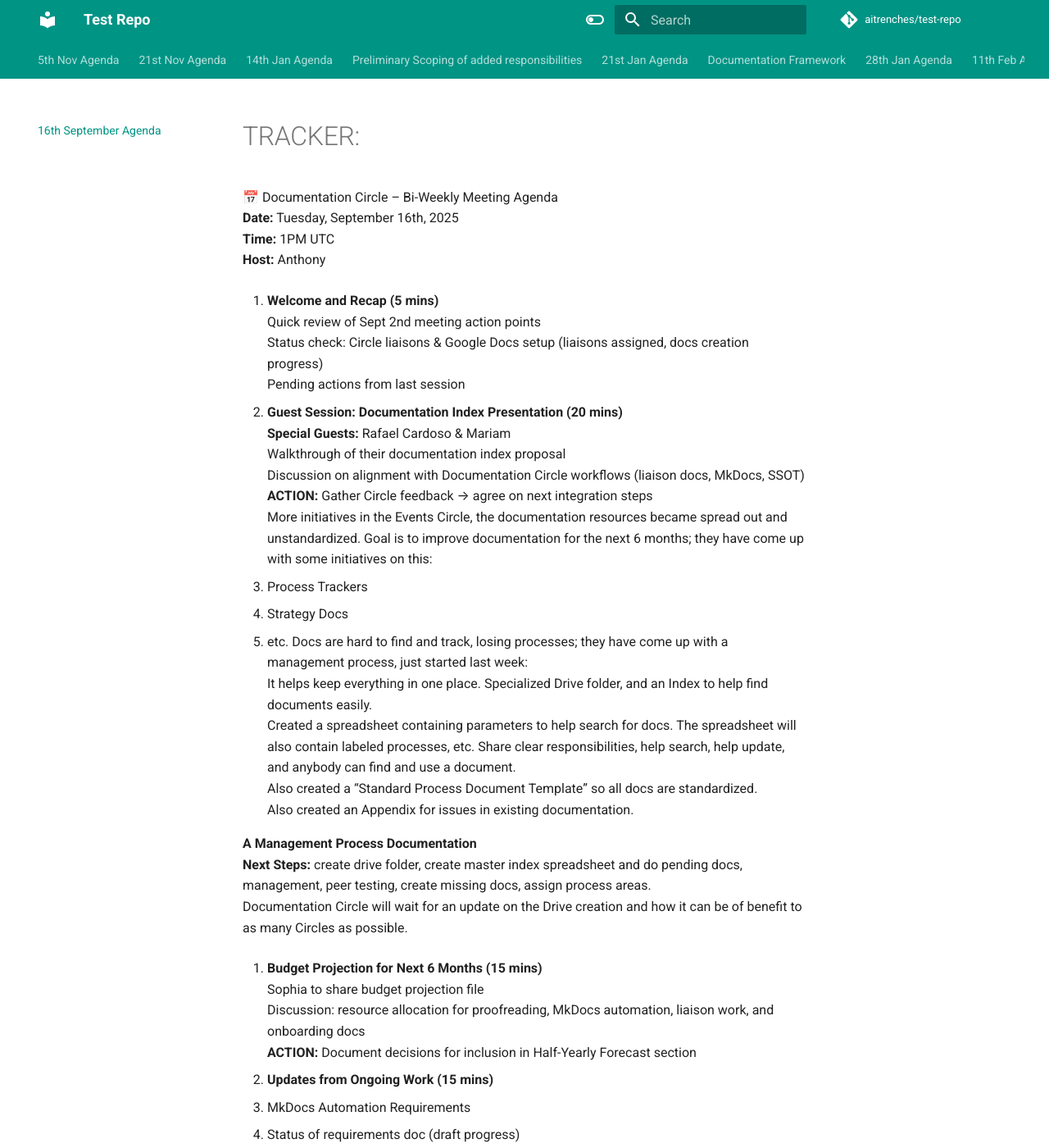
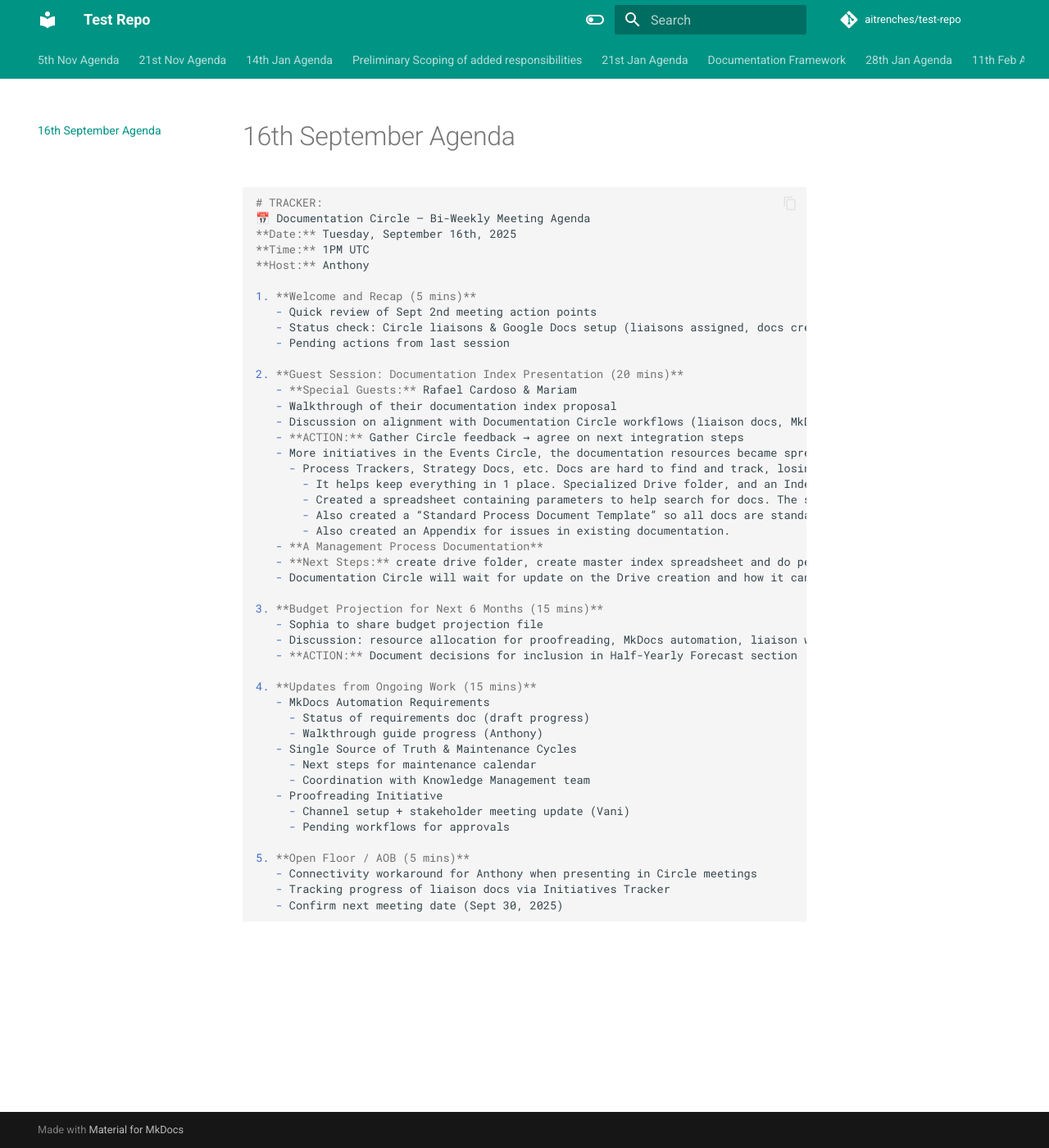
Before and after one commit to aitrenches/test-repo, an MkDocs documentation site: the page built from docs/16th-september-agenda.md, in a window 1280 px wide and 1400 px high. Shown: the whole window at 82% size. Built offline with MkDocs 1.6.1 and Material for MkDocs 9.7.7, drawn with Linux system fonts in a browser that asks for light colours; comment, search, counter and statistics services are not loaded; some of the changed text lies outside the part shown.

Commit message:
Update: 16th September Agenda

````diff
--- a/docs/16th-september-agenda.md
+++ b/docs/16th-september-agenda.md
@@ -1,3 +1,4 @@
+```markdown
 # TRACKER:
 📅 Documentation Circle – Bi-Weekly Meeting Agenda
 **Date:** Tuesday, September 16th, 2025
@@ -5,45 +6,43 @@
 **Host:** Anthony
 
 1. **Welcome and Recap (5 mins)**
-   Quick review of Sept 2nd meeting action points
-   Status check: Circle liaisons & Google Docs setup (liaisons assigned, docs creation progress)
-   Pending actions from last session
+   - Quick review of Sept 2nd meeting action points
+   - Status check: Circle liaisons & Google Docs setup (liaisons assigned, docs creation progress)
+   - Pending actions from last session
 
 2. **Guest Session: Documentation Index Presentation (20 mins)**
-   **Special Guests:** Rafael Cardoso & Mariam
-   Walkthrough of their documentation index proposal
-   Discussion on alignment with Documentation Circle workflows (liaison docs, MkDocs, SSOT)
-   **ACTION:** Gather Circle feedback → agree on next integration steps
-   More initiatives in the Events Circle, the documentation resources became spread out and unstandardized. Goal is to improve documentation for the next 6 months; they have come up with some initiatives on this:
-   - Process Trackers
-   - Strategy Docs
-   - etc. Docs are hard to find and track, losing processes; they have come up with a management process, just started last week:
-     It helps keep everything in one place. Specialized Drive folder, and an Index to help find documents easily.
-   Created a spreadsheet containing parameters to help search for docs. The spreadsheet will also contain labeled processes, etc. Share clear responsibilities, help search, help update, and anybody can find and use a document.
-   Also created a “Standard Process Document Template” so all docs are standardized.
-   Also created an Appendix for issues in existing documentation.
-
-   **A Management Process Documentation**
-   **Next Steps:** create drive folder, create master index spreadsheet and do pending docs, management, peer testing, create missing docs, assign process areas.
-   Documentation Circle will wait for an update on the Drive creation and how it can be of benefit to as many Circles as possible.
+   - **Special Guests:** Rafael Cardoso & Mariam
+   - Walkthrough of their documentation index proposal
+   - Discussion on alignment with Documentation Circle workflows (liaison docs, MkDocs, SSOT)
+   - **ACTION:** Gather Circle feedback → agree on next integration steps
+   - More initiatives in the Events Circle, the documentation resources became spread out and unstandardized. Goal is to improve documentation for the next 6 months, they have come up with some initiatives on this:
+     - Process Trackers, Strategy Docs, etc. Docs are hard to find and track, losing processes, they have come up with a management process, just started last week:
+       - It helps keep everything in 1 place. Specialized Drive folder, and an Index to help find documents easily.
+       - Created a spreadsheet containing parameters to help search for docs. The spreadsheet will also contain labeled processes etc. Share clear responsibilities, help search, help update and anybody can find and use a document.
+       - Also created a “Standard Process Document Template” so all docs are standardized.
+       - Also created an Appendix for issues in existing documentation.
+   - **A Management Process Documentation**
+   - **Next Steps:** create drive folder, create master index spreadsheet and do pending docs, management, peer testing, create missing docs, assign process areas.
+   - Documentation Circle will wait for update on the Drive creation and how it can be of benefit to as many Circles as possible.
 
 3. **Budget Projection for Next 6 Months (15 mins)**
-   Sophia to share budget projection file
-   Discussion: resource allocation for proofreading, MkDocs automation, liaison work, and onboarding docs
-   **ACTION:** Document decisions for inclusion in Half-Yearly Forecast section
+   - Sophia to share budget projection file
+   - Discussion: resource allocation for proofreading, MkDocs automation, liaison work, and onboarding docs
+   - **ACTION:** Document decisions for inclusion in Half-Yearly Forecast section
 
 4. **Updates from Ongoing Work (15 mins)**
    - MkDocs Automation Requirements
-   - Status of requirements doc (draft progress)
-   - Walkthrough guide progress (Anthony)
+     - Status of requirements doc (draft progress)
+     - Walkthrough guide progress (Anthony)
    - Single Source of Truth & Maintenance Cycles
-   - Next steps for maintenance calendar
-   - Coordination with Knowledge Management team
+     - Next steps for maintenance calendar
+     - Coordination with Knowledge Management team
    - Proofreading Initiative
-   - Channel setup + stakeholder meeting update (Vani)
-   - Pending workflows for approvals
+     - Channel setup + stakeholder meeting update (Vani)
+     - Pending workflows for approvals
 
 5. **Open Floor / AOB (5 mins)**
    - Connectivity workaround for Anthony when presenting in Circle meetings
    - Tracking progress of liaison docs via Initiatives Tracker
    - Confirm next meeting date (Sept 30, 2025)
+```
````
